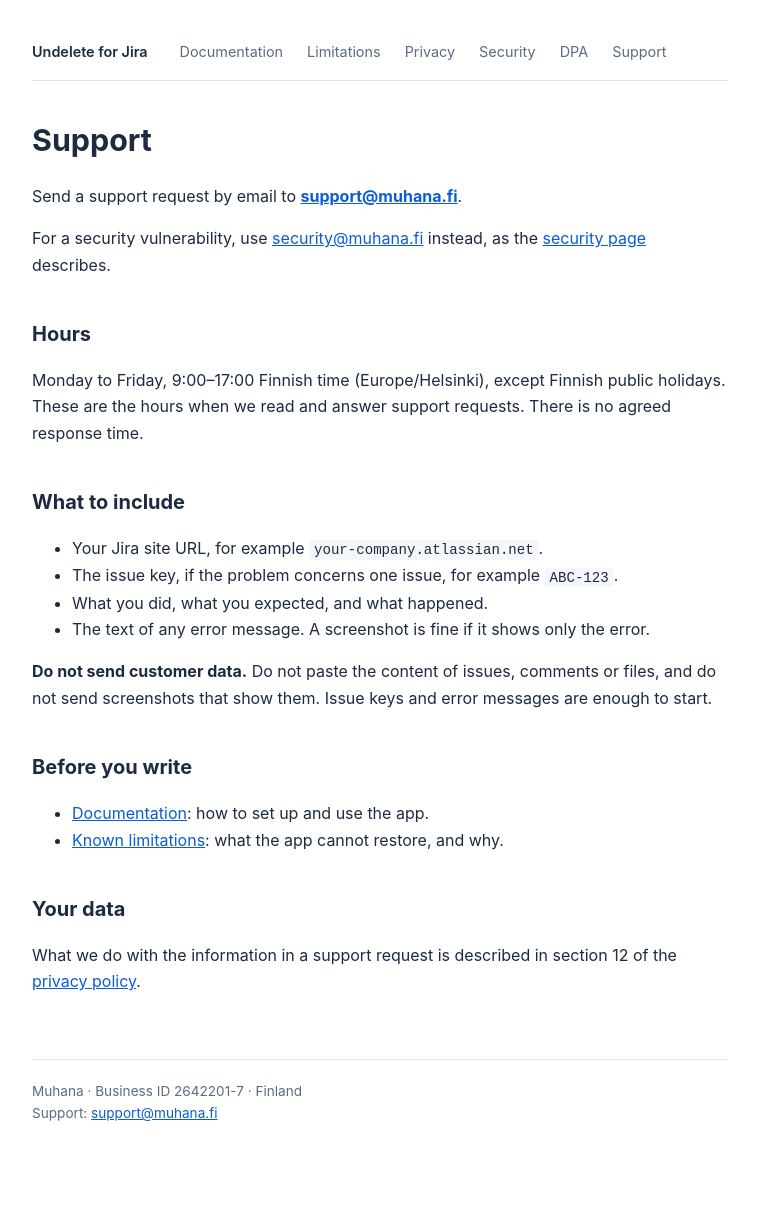
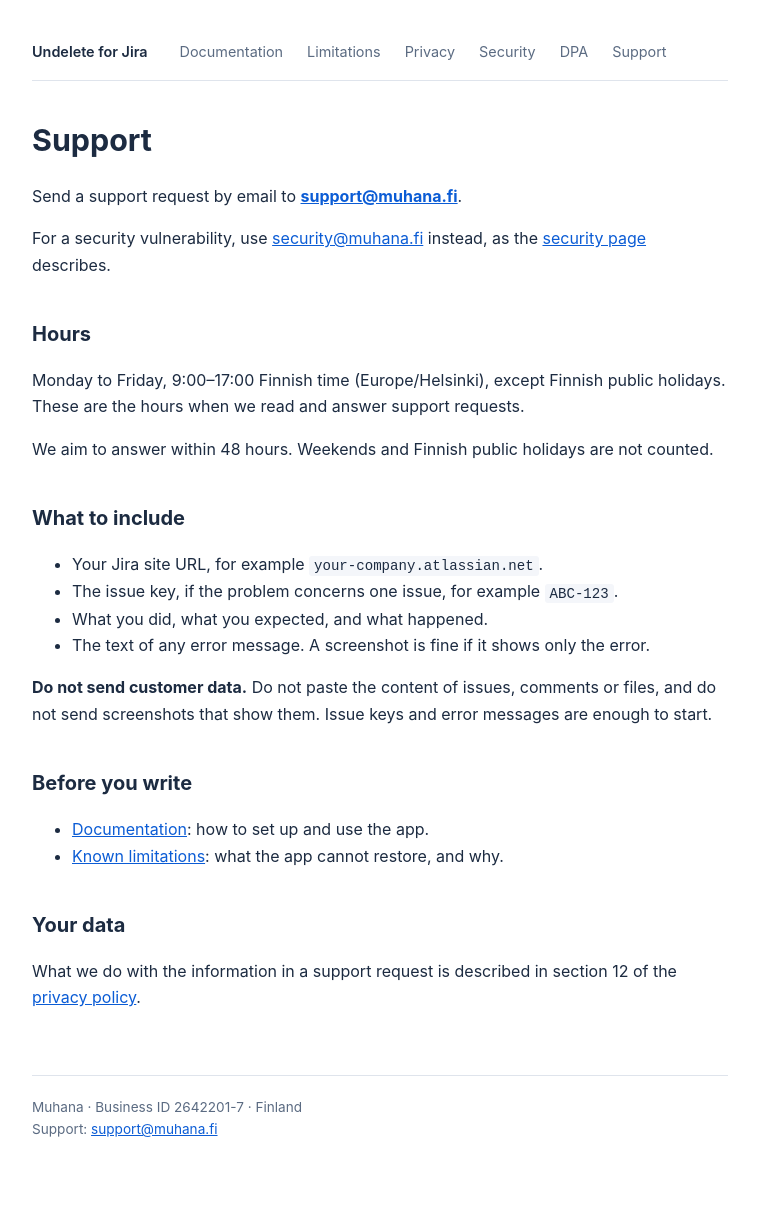
Before and after one commit to WTurunen/undelete-legal, a Jekyll site: the page built from support.md, in a window 1280 px wide. Shown: the whole page, without its empty margins (260-1019 px from the left). Built offline with Jekyll 4.4.1, drawn with Linux system fonts in a browser that asks for light colours.

Commit message:
Support page: 48-hour answer target, weekends and Finnish public holidays not counted
Co-Authored-By: Claude Opus 5.5 <noreply@anthropic.com>
Claude-Session: https://claude.ai/code/session_018dCTyRFgdiX3t9QicnL3cy

```diff
--- a/support.md
+++ b/support.md
@@ -14,8 +14,9 @@ For a security vulnerability, use
 ## Hours
 
 Monday to Friday, 9:00–17:00 Finnish time (Europe/Helsinki), except Finnish public
-holidays. These are the hours when we read and answer support requests. There is no
-agreed response time.
+holidays. These are the hours when we read and answer support requests.
+
+We aim to answer within 48 hours. Weekends and Finnish public holidays are not counted.
 
 ## What to include
 
```
